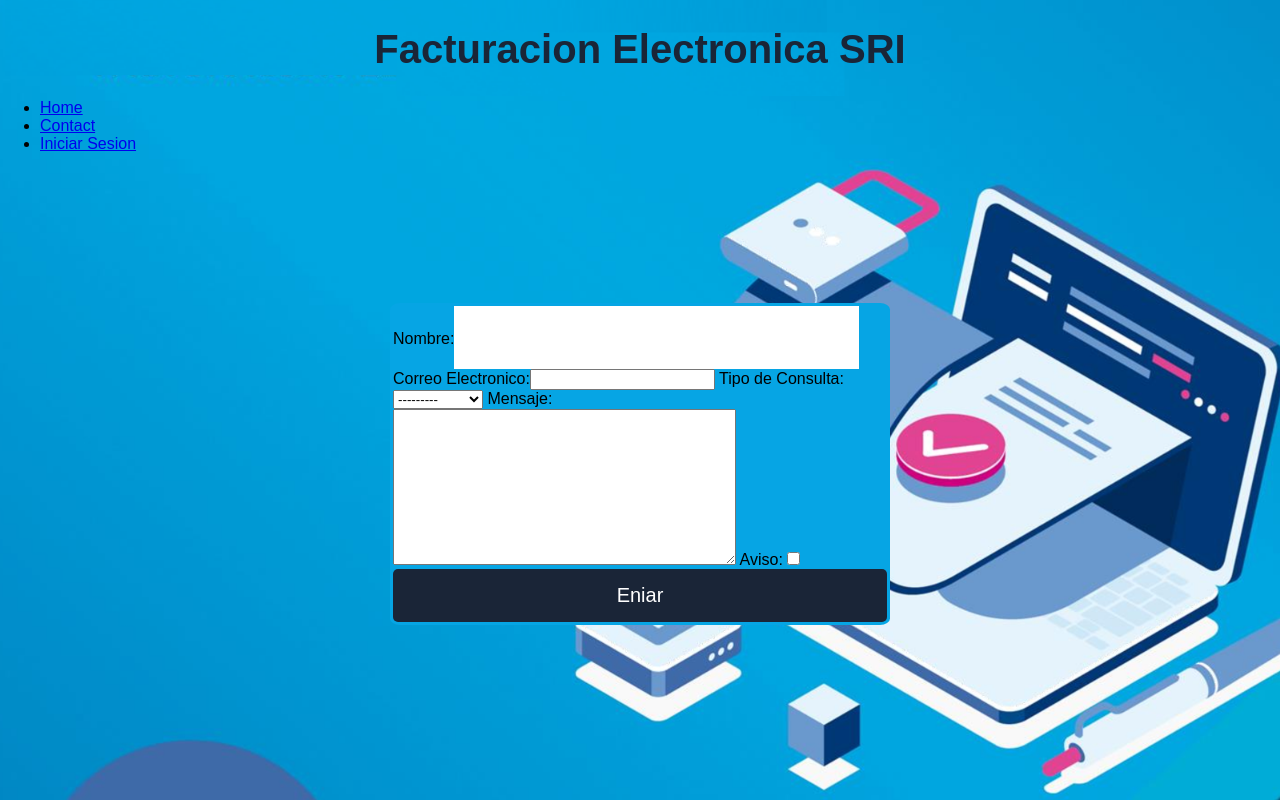
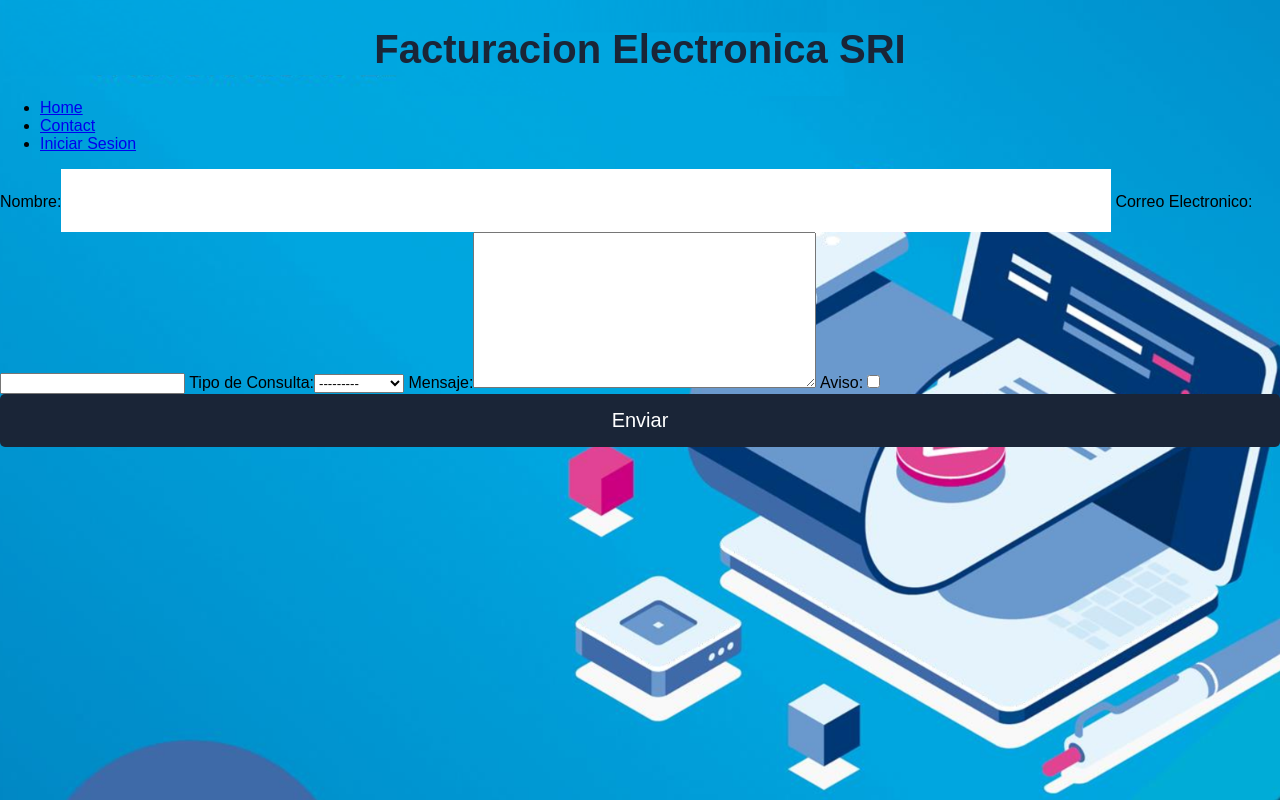
Before and after one commit to DiegoCedeno12/Facturacion-Electronica-SRI, a Django app: template Facturacion/core/templates/core/contact.html in a window 1280 px wide. Run offline with Django 3.2, Linux system fonts and the light colour scheme; the template is opened without the code that fills it: values that come from a table or form of the project are taken from there, others are empty; some libraries are stand-ins or nearby versions.

Commit message:
Proyecto añadido Facturacion

```diff
--- a/Facturacion/Facturacion/urls.py
+++ b/Facturacion/Facturacion/urls.py
@@ -19,7 +19,7 @@
 
 urlpatterns = [
     path('', views.home, name='home'),
-    path('contacto/', views.Contact, name='contacto'),
+    path('contact/', views.contact, name='contact'),
     path('autenticar/', views.autenticar, name='autenticar'),
     path('registrar/', views.registrar, name='registrar'),
 
--- a/Facturacion/core/templates/core/base.html
+++ b/Facturacion/core/templates/core/base.html
@@ -16,7 +16,7 @@
     <h1>Facturacion Electronica SRI</h1>
     <ul>
         <li> <a href="/">Home</a> </li>
-        <li> <a href="/contacto/">Contact</a> </li>
+        <li> <a href="/contact/">Contact</a> </li>
         <li> <a href="/autenticar/">Iniciar Sesion</a> </li>
     </ul>
     {% block content %}{% endblock content %}
--- a/Facturacion/core/templates/core/contact.html
+++ b/Facturacion/core/templates/core/contact.html
@@ -3,9 +3,8 @@
 {% block title %}Contacto{% endblock %}
 {% block background %}{% load static%}{% static 'core/img/imagen.jpg' %}{% endblock %}
 {% block content %}
-<form class="formulario" method="post">
+<form class="" method="post">
     {{form}}
-       {% csrf_token %}
-       <input type="submit" value="Eniar" class="button">
-        </form>
+    <input type="submit" value="Enviar" class="button">
+</form>
 {% endblock %}
--- a/Facturacion/core/views.py
+++ b/Facturacion/core/views.py
@@ -10,10 +10,8 @@
     return render(request, "core/home.html")
 
 def contact(request):
-    data = {
-        'form':ContactForm()
-    }
-    return render(request, 'core/contact.html', data)
+    data = { 'form': ContactForm() }
+    return render(request, "core/contact.html", data)
 
 def autenticar(request):
     if request.method == 'POST':
```
